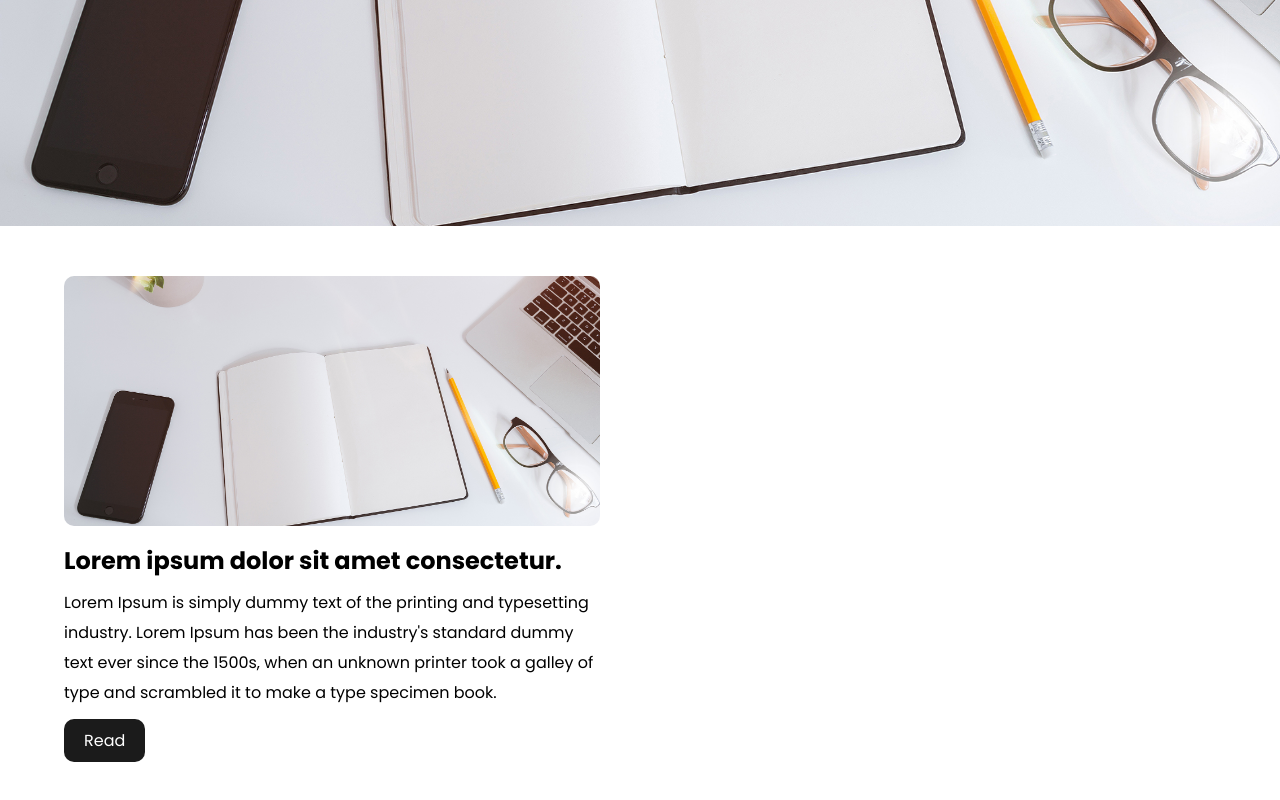
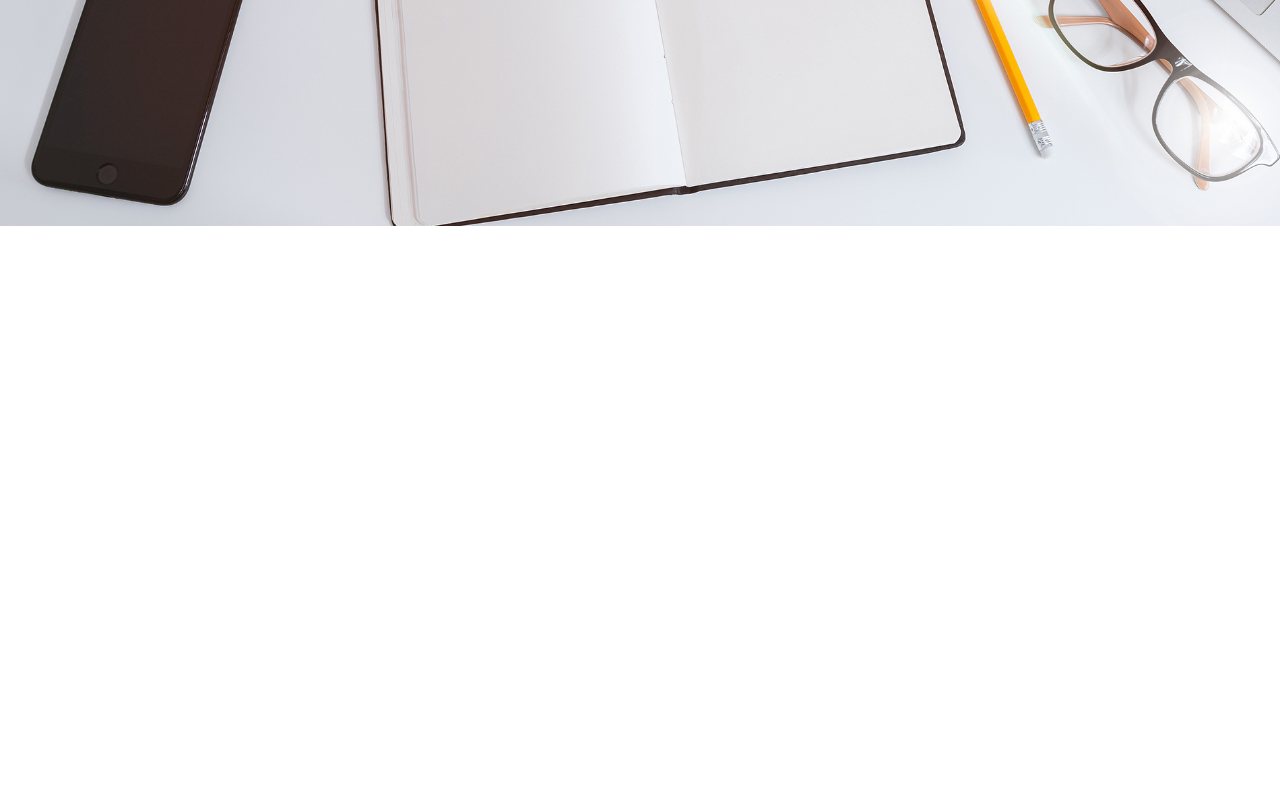
Before and after one commit to Jaimie-Dang/full-blog, a website: page public/home.html in a window 1280 px wide. Shown: the part 574-1374 px from the top of the page. After the commit the page ends 900 px from the top, so only its background shows below. Drawn offline with Linux system fonts and the light colour scheme.

Commit message:
Comment div.blog-card (do chưa dùng tới)

```diff
--- a/public/home.html
+++ b/public/home.html
@@ -38,7 +38,7 @@
 
     <!-- blog-section -->
     <section class="blogs-section">
-      <div class="blog-card">
+      <!-- <div class="blog-card">
         <img src="img/home-bg.jpg" alt="" class="blog-image" />
         <h1 class="blog-title">Lorem ipsum dolor sit amet consectetur.</h1>
         <p class="blog-overview">
@@ -48,7 +48,7 @@
           scrambled it to make a type specimen book.
         </p>
         <a href="/" class="btn dark">read</a>
-      </div>
+      </div> -->
     </section>
   </body>
 </html>
```
